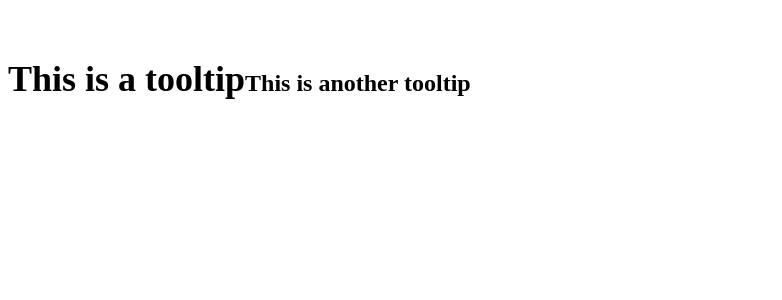
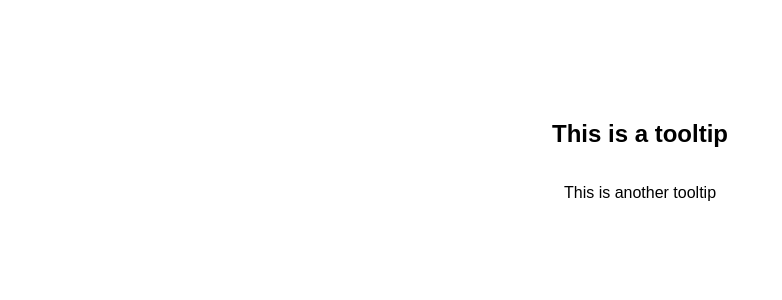
Before and after one commit to acciojob/react-composition-3-soumyabratam6, a React app: page / in a window 1280 px wide. Shown: the top 300 px of the page, without its empty margins (0-782 px from the left). Built offline with nearby package versions, Linux system fonts and the light colour scheme.

Commit message:
fix all file

```diff
--- a/src/components/App.js
+++ b/src/components/App.js
@@ -4,15 +4,17 @@ import './../styles/App.css';
 import Tooltip from "./Tooltip";
 const App = () => {
   return (
-    <div>
-
-          <Tooltip text="This is a tooltip for the first element">
+    <div className="App">
+        <div>
+          <Tooltip text1="This is a tooltip for the first element">
             <h2 className="highlight">This is a tooltip</h2>
           </Tooltip>
-          <Tooltip text="This is a tooltip for the second element">
-            <p className="highlight">This is another tooltip</p>
-          </Tooltip>
-
+        </div>
+          <div>
+            <Tooltip text2="This is a tooltip for the second element">
+              <p className="highlight">This is another tooltip</p>
+            </Tooltip>
+          </div>
     </div>
   )
 }
--- a/src/components/Tooltip.js
+++ b/src/components/Tooltip.js
@@ -1,17 +1,16 @@
 
 import React, { useState } from 'react';
 import '../styles/Tooltip.css'
-const Tooltip =({ text, children})=>{
+const Tooltip =({ text1,text2, children})=>{
   const [visible, setVisible] =useState(false);
   const showTooltip =()=>setVisible(true);
   const hideTooltip =()=>setVisible(false);
   return (
-    <h2 className='tooltip' onMouseEnter={showTooltip} onMouseLeave={hideTooltip}>
-      <div>
+    <div className='tooltip' onMouseEnter={showTooltip} onMouseLeave={hideTooltip}>
         {children}
-        {visible && <div className="tooltiptext">{text}</div>}
-      </div>
-    </h2>
+        {visible && <div className="tooltiptext"><h2>{text1}</h2></div>}
+        {visible && <div className="tooltiptext"><p>{text2}</p></div>}
+    </div>
   );
 }
 export default Tooltip;
--- a/src/styles/App.css
+++ b/src/styles/App.css
@@ -2,4 +2,5 @@
     font-family: Arial, sans-serif;
     text-align: center;
     padding: 20px;
+    margin-top: 80px;
   }
```
